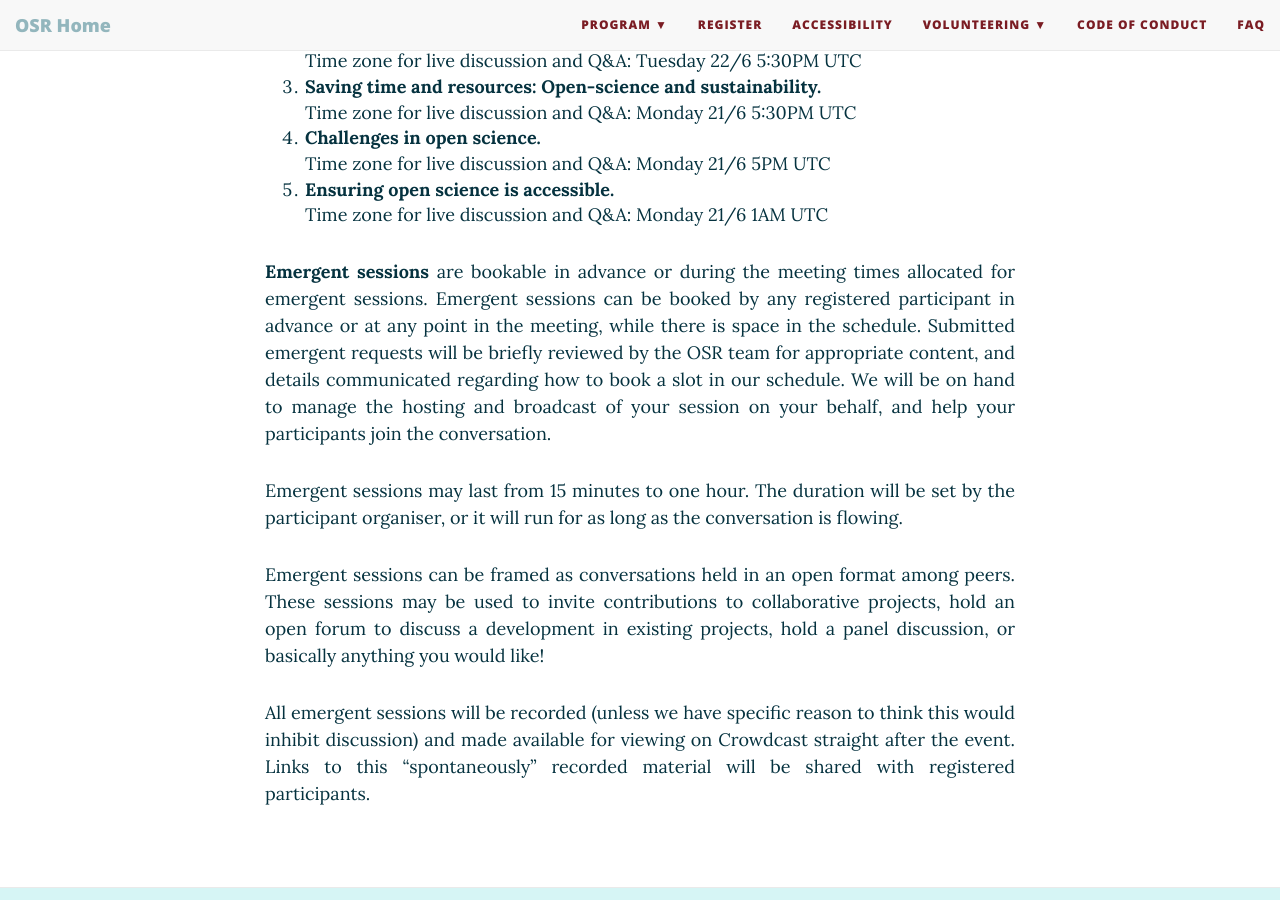
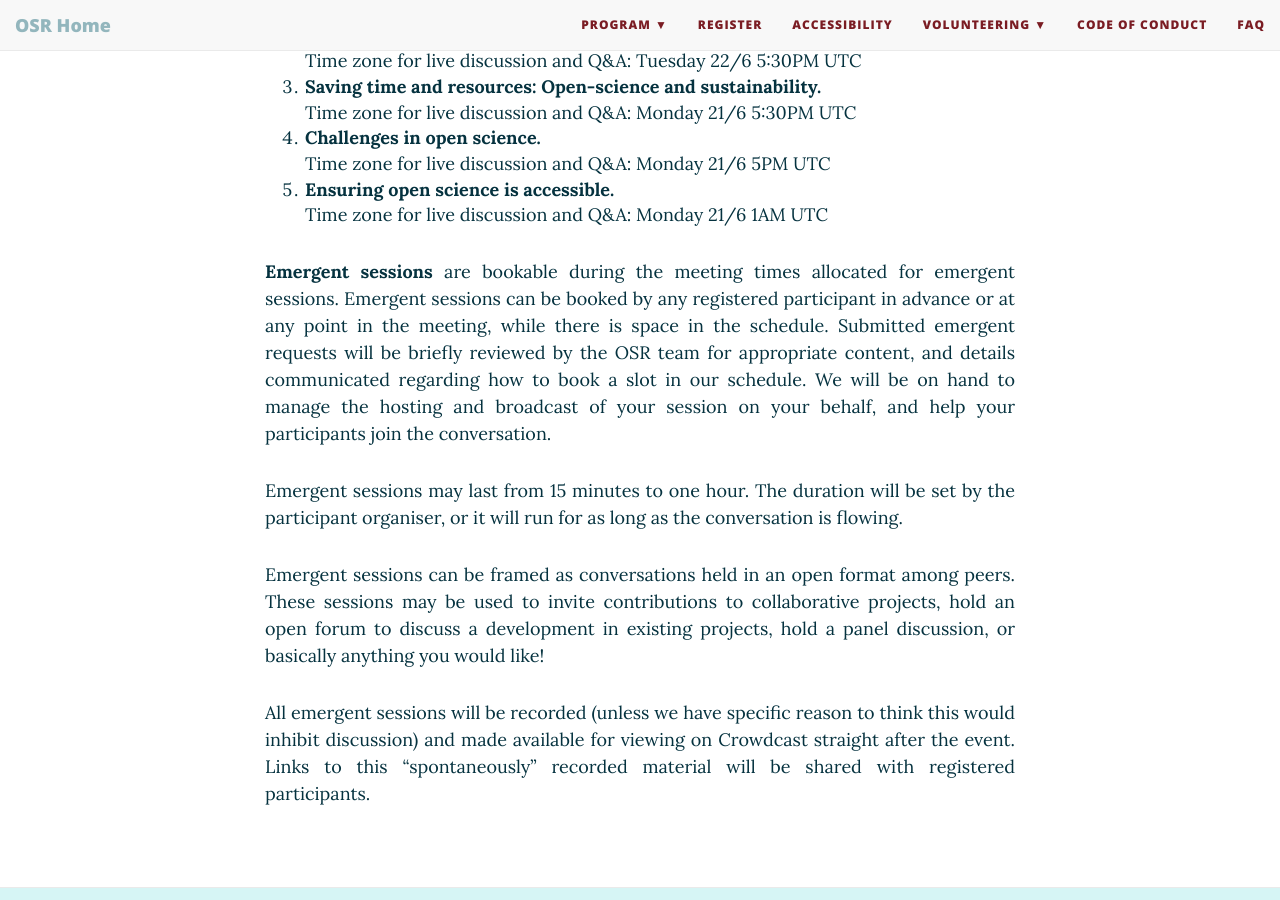
Before and after one commit to ohbm/osr2021, a Jekyll site: the page built from formats.md, in a window 1280 px wide and 900 px high, scrolled down 1295 px. Built offline with Jekyll 4.4.1, drawn with Linux system fonts in a browser that asks for light colours; nearby versions of some CDN libraries.

Commit message:
Update formats.md

```diff
--- a/formats.md
+++ b/formats.md
@@ -36,7 +36,7 @@
       Time zone for live discussion and Q&A: Monday 21/6 1AM UTC
 
 <div id='emergent'></div>
-<p align="justify">**Emergent sessions** are bookable in advance or during the meeting times allocated for emergent sessions. Emergent sessions can be booked by any registered participant in advance or at any point in the meeting, while there is space in the schedule. Submitted emergent requests will be briefly reviewed by the OSR team for appropriate content, and details communicated regarding how to book a slot in our schedule. We will be on hand to manage the hosting and broadcast of your session on your behalf, and help your participants join the conversation.</p>
+<p align="justify">**Emergent sessions** are bookable during the meeting times allocated for emergent sessions. Emergent sessions can be booked by any registered participant in advance or at any point in the meeting, while there is space in the schedule. Submitted emergent requests will be briefly reviewed by the OSR team for appropriate content, and details communicated regarding how to book a slot in our schedule. We will be on hand to manage the hosting and broadcast of your session on your behalf, and help your participants join the conversation.</p>
 <p align="justify">Emergent sessions may last from 15 minutes to one hour. The duration will be set by the participant organiser, or it will run for as long as the conversation is flowing.</p>
 <p align="justify">Emergent sessions can be framed as conversations held in an open format among peers. These sessions may be used to invite contributions to collaborative projects, hold an open forum to discuss a development in existing projects, hold a panel discussion, or basically anything you would like!</p>
 <p align="justify">All emergent sessions will be recorded (unless we have specific reason to think this would inhibit discussion) and made available for viewing on Crowdcast straight after the event. Links to this “spontaneously” recorded material will be shared with registered participants.
```
